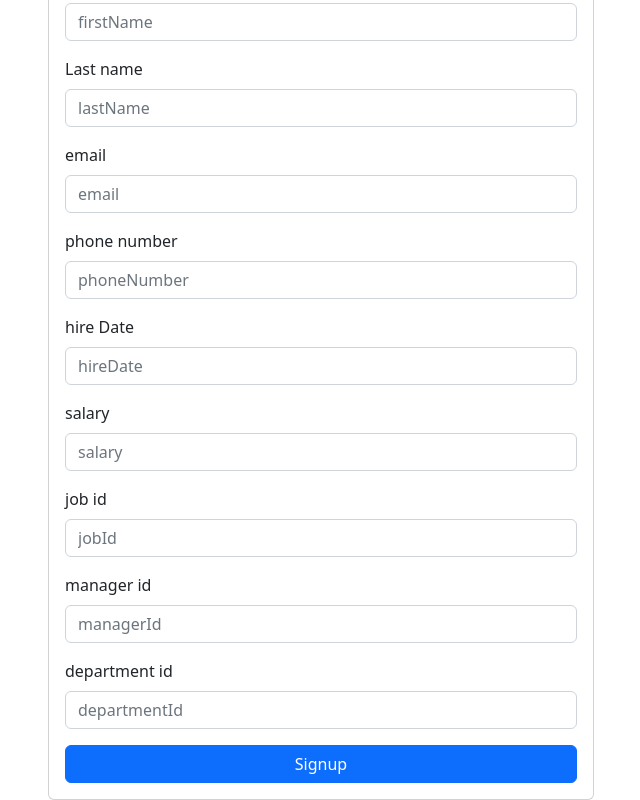
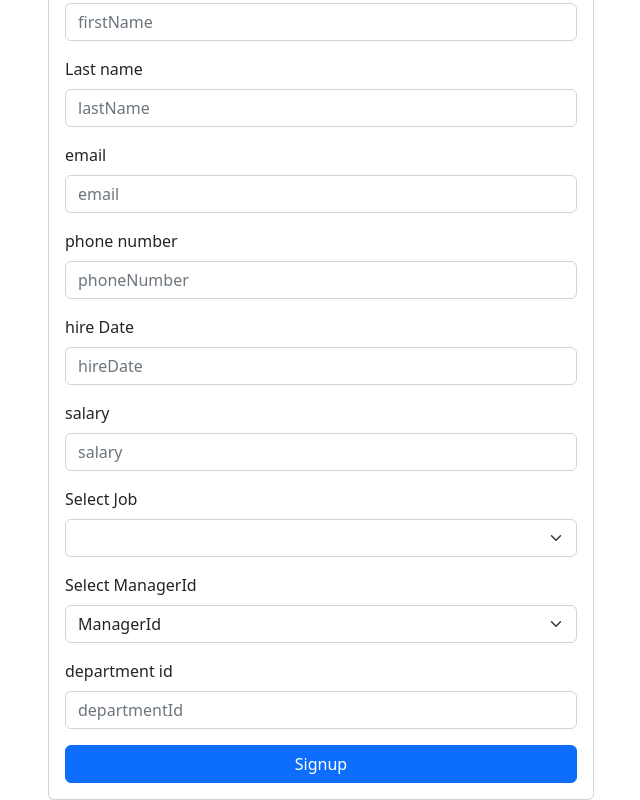
Before and after one commit to Overkill95/corso_tesys_comune, an Angular app in the folder angularSoap/: page /signup in a window 1280 px wide. Shown: the part 478-1278 px from the top of the page, without its empty margins (319-959 px from the left). Built offline with nearby package versions, Linux system fonts and the light colour scheme.

Commit message:
Aggiunto classi job e department

```diff
--- a/angularSoap/src/app/signup/signup.component.html
+++ b/angularSoap/src/app/signup/signup.component.html
@@ -22,10 +22,6 @@
               }
                 </select>
               </div>
-              <!-- <div class="mb-3">
-                <label for="role" class="form-label">Insert Role</label>
-                <input type="text" class="form-control" id="role" formControlName="role" placeholder="Role">
-              </div> -->
               <div class="mb-3">
                 <label for="firstName" class="form-label">first name</label>
                 <input type="text" class="form-control" id="firstName" formControlName="firstName" placeholder="firstName">
@@ -51,19 +47,40 @@
                 <input type="text" class="form-control" id="salary" formControlName="salary" placeholder="salary">
               </div>
               <div class="mb-3">
+                <label for="jobId" class="form-label">Select Job</label>
+                <select class="form-select" id="jobId" formControlName="jobId" aria-label="Job select">
+                  <option [ngValue]="null" disabled>JobId</option>
+                   @for (job of jobs; track jobs){
+                  <option  [ngValue]="job.jobId">{{job.jobId}} {{job.jobTitle}}</option>
+              }
+                </select>
+              </div>
+
+              <div class="mb-3">
+                <label for="managerId" class="form-label">Select ManagerId</label>
+                <select class="form-select" id="managerId" formControlName="managerId" aria-label="manager select">
+                  <option [ngValue]="null" disabled>ManagerId</option>
+                   @for (manager of managerId; track managerId){
+                  <option  [ngValue]="manager">{{manager}} </option>
+              }
+                </select>
+              </div>
+              <div class="mb-3">
+                <label for="departmentId" class="form-label">department id</label>
+                <input type="text" class="form-control" id="departmentId" formControlName="departmentId" placeholder="departmentId">
+              </div>
+              <!-- <div class="mb-3">
+                <label for="role" class="form-label">Insert Role</label>
+                <input type="text" class="form-control" id="role" formControlName="role" placeholder="Role">
+              </div> -->
+              <!-- <div class="mb-3">
                 <label for="jobId" class="form-label">job id</label>
                 <input type="text" class="form-control" id="jobId" formControlName="jobId" placeholder="jobId">
               </div>
               <div class="mb-3">
                 <label for="managerId" class="form-label">manager id</label>
                 <input type="text" class="form-control" id="managerId" formControlName="managerId" placeholder="managerId">
-              </div>
-              <div class="mb-3">
-                <label for="departmentId" class="form-label">department id</label>
-                <input type="text" class="form-control" id="departmentId" formControlName="departmentId" placeholder="departmentId">
-              </div>
-
-
+              </div>-->
               <!-- <div class="mb-3">
                 <label for="jobId" class="form-label">job id</label>
                 <select class="form-select" formControlName="jobId" aria-label="Default select example">
@@ -71,7 +88,6 @@
                   <option *ngFor="let num of jobId" [value]="num">{{num}}</option>
                 </select>
               </div>
-
               <div class="mb-3">
                 <label for="managerId" class="form-label">manager id</label>
                 <select class="form-select" formControlName="managerId" aria-label="Default select example">
```
